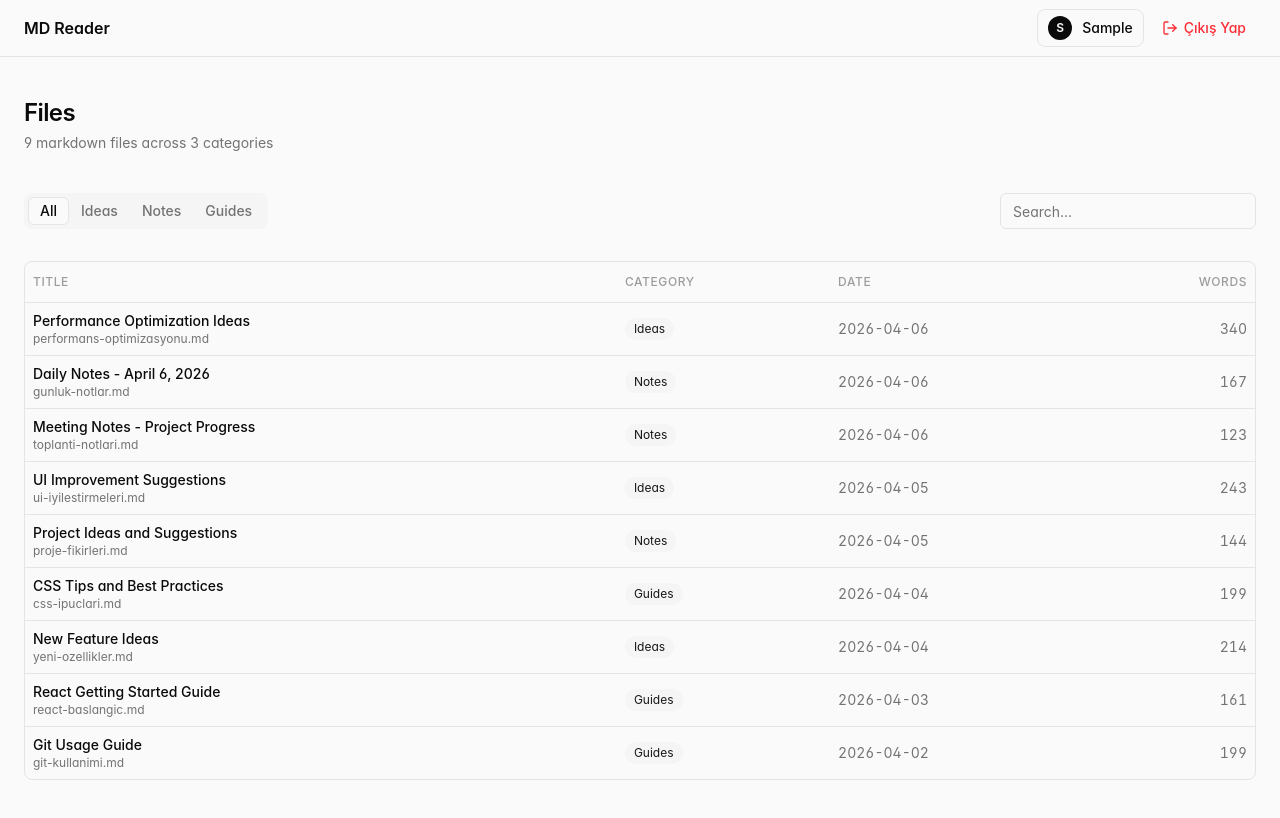
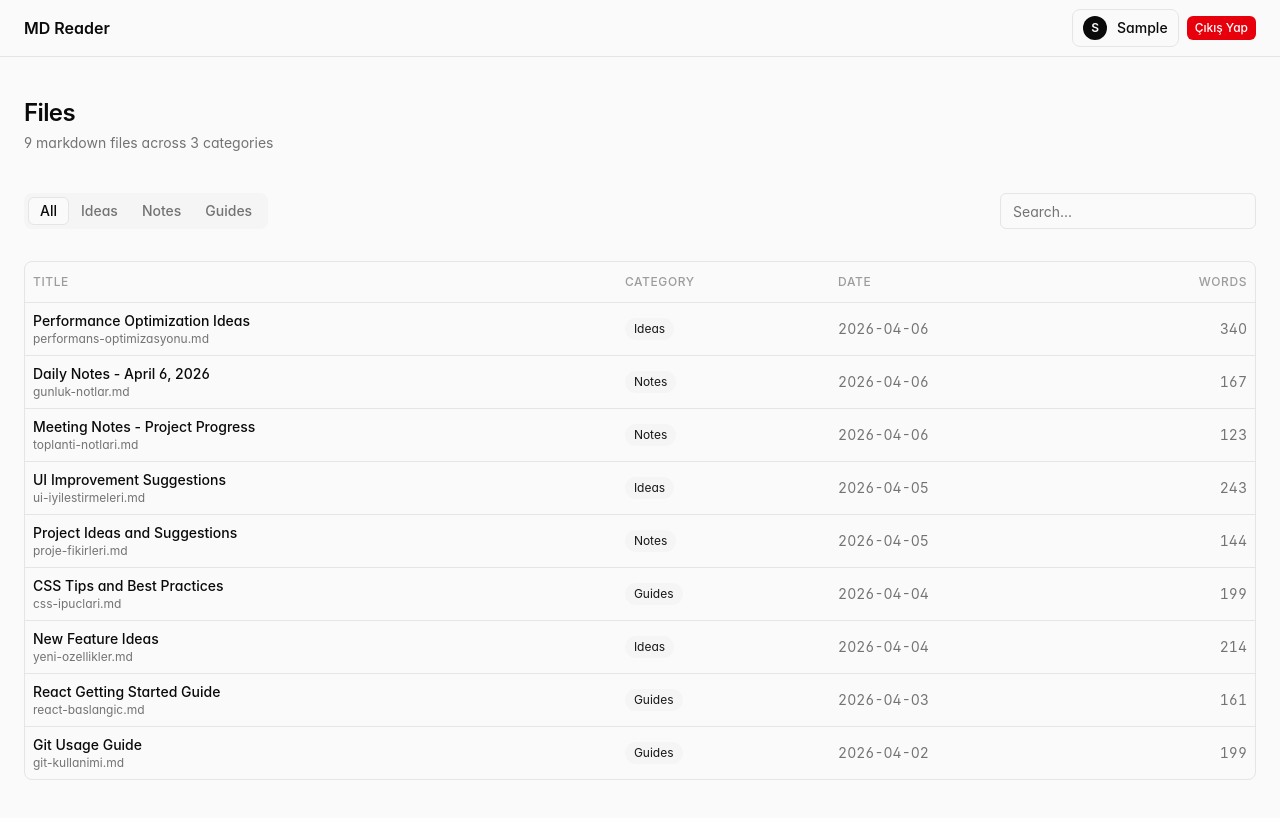
Before and after one commit to gorkdev/md-reader, a React (Vite) app: page / in a window 1280 px wide. Built offline with nearby package versions, Linux system fonts and the light colour scheme; sample sign-in values are in the browser's storage.

Commit message:
fix: use shadcn destructive button xs for logout

```diff
--- a/src/pages/DashboardPage.jsx
+++ b/src/pages/DashboardPage.jsx
@@ -113,12 +113,7 @@ export default function DashboardPage() {
               </div>
               <span className="text-sm font-medium capitalize">{user?.username}</span>
             </div>
-            <Button variant="ghost" size="sm" className="text-red-500 hover:text-red-600 hover:bg-red-50" onClick={logout}>
-              <svg width="16" height="16" viewBox="0 0 24 24" fill="none" stroke="currentColor" strokeWidth="2" strokeLinecap="round" strokeLinejoin="round">
-                <path d="M9 21H5a2 2 0 0 1-2-2V5a2 2 0 0 1 2-2h4" />
-                <polyline points="16 17 21 12 16 7" />
-                <line x1="21" y1="12" x2="9" y2="12" />
-              </svg>
+            <Button variant="destructive" size="xs" onClick={logout}>
               Çıkış Yap
             </Button>
           </div>
```
